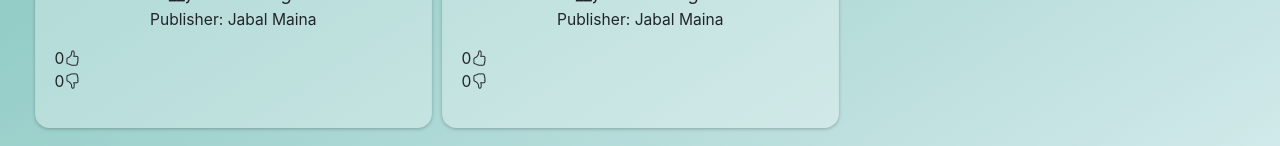
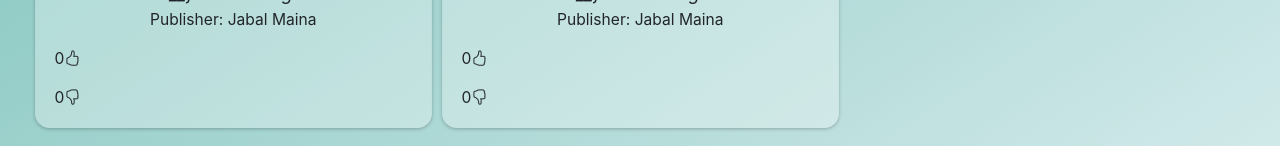
Before and after one commit to juliamwangi123/quote_generator, an Angular app: page / in a window 1280 px wide. Shown: the part 235-381 px from the top of the page. Built offline with nearby package versions, Linux system fonts and the light colour scheme.

Commit message:
ft:add downvote

```diff
--- a/src/app/componets/quote/quote.component.html
+++ b/src/app/componets/quote/quote.component.html
@@ -27,8 +27,8 @@
 
 
                     <div class="votes">
-                        {{item.upCounter}}<i class="bi bi-hand-thumbs-up" (click)="upVote(i)"></i>
-                       <p> {{item.downCounter}}<i class="bi bi-hand-thumbs-down"></i></p>
+                        <p>{{item.upCounter}}<i class="bi bi-hand-thumbs-up" (click)="upVote(i)"></i></p>
+                        {{item.downCounter}}<i class="bi bi-hand-thumbs-down" (click)="downVote(i)"></i>
                        </div>
 
                 </ul>
--- a/src/app/componets/quote/quote.component.ts
+++ b/src/app/componets/quote/quote.component.ts
@@ -26,12 +26,16 @@ export class QuoteComponent implements OnInit {
 
 
 
-
+//upvote
  upVote(id){
  this.quotes[id].upCounter++
 
  }
+//downvote
 
+downVote(id){
+  this.quotes[id].downCounter--
+}
 
 
 
```
